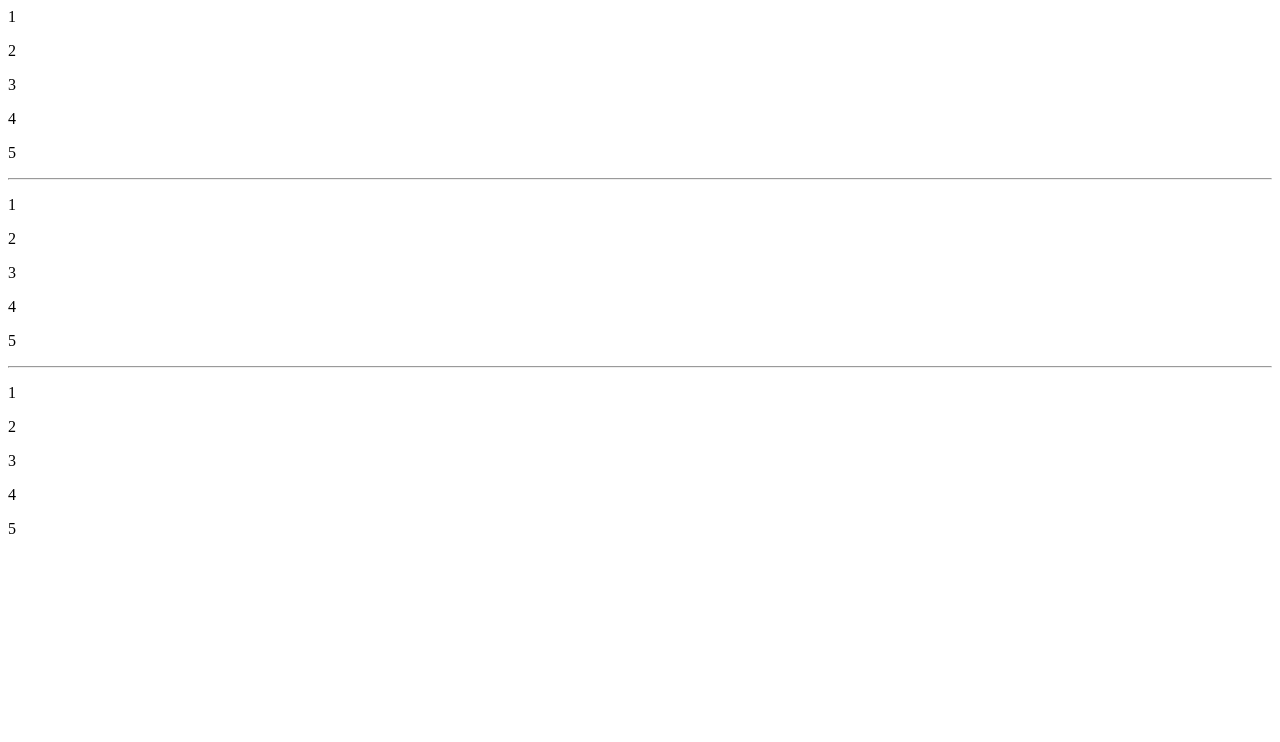
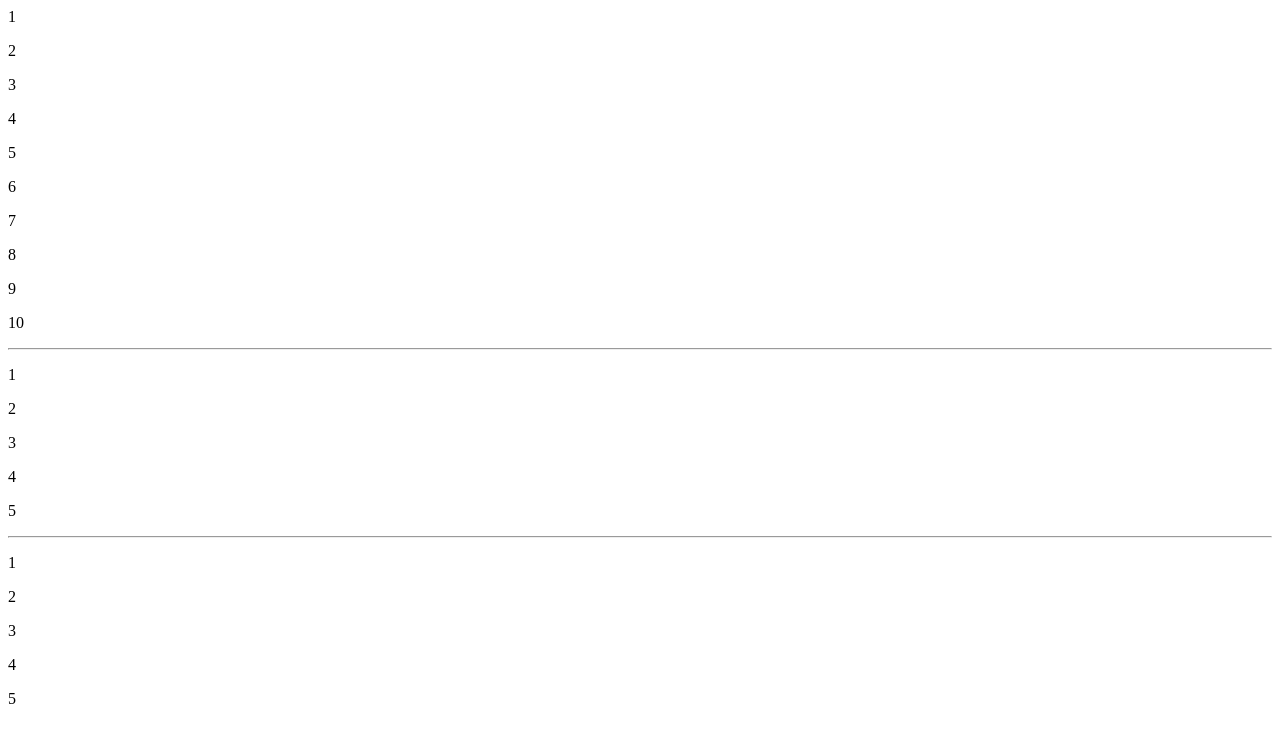
Before and after one commit to abhishek123mojumdar/Css-FlexBox---Project, a website: page index.html in a window 1280 px wide. Drawn offline with Linux system fonts and the light colour scheme.

Commit message:
2 files modified

```diff
--- a/index.html
+++ b/index.html
@@ -6,6 +6,11 @@
   <div class="box"><p>3</p></div>
   <div class="box box-4"><p>4</p></div>
   <div class="box"><p>5</p></div>
+  <div class="box"><p>6</p></div>
+  <div class="box"><p>7</p></div>
+  <div class="box"><p>8</p></div>
+  <div class="box"><p>9</p></div>
+  <div class="box"><p>10</p></div>
 </div>
 
 <hr />
--- a/style.css
+++ b/style.css
@@ -21,6 +21,7 @@
   aligns all divs at end*/
   /*align items works in the secondary axis of the flex-direction main axis i.e if the flex-direction is row align-items work on column and if the flex direction is column the align items work on row; By default the align items' property is stretch */
   align-items: center;
+  flex-wrap: wrap;
 }
 
 .flex-conatiner {
```
